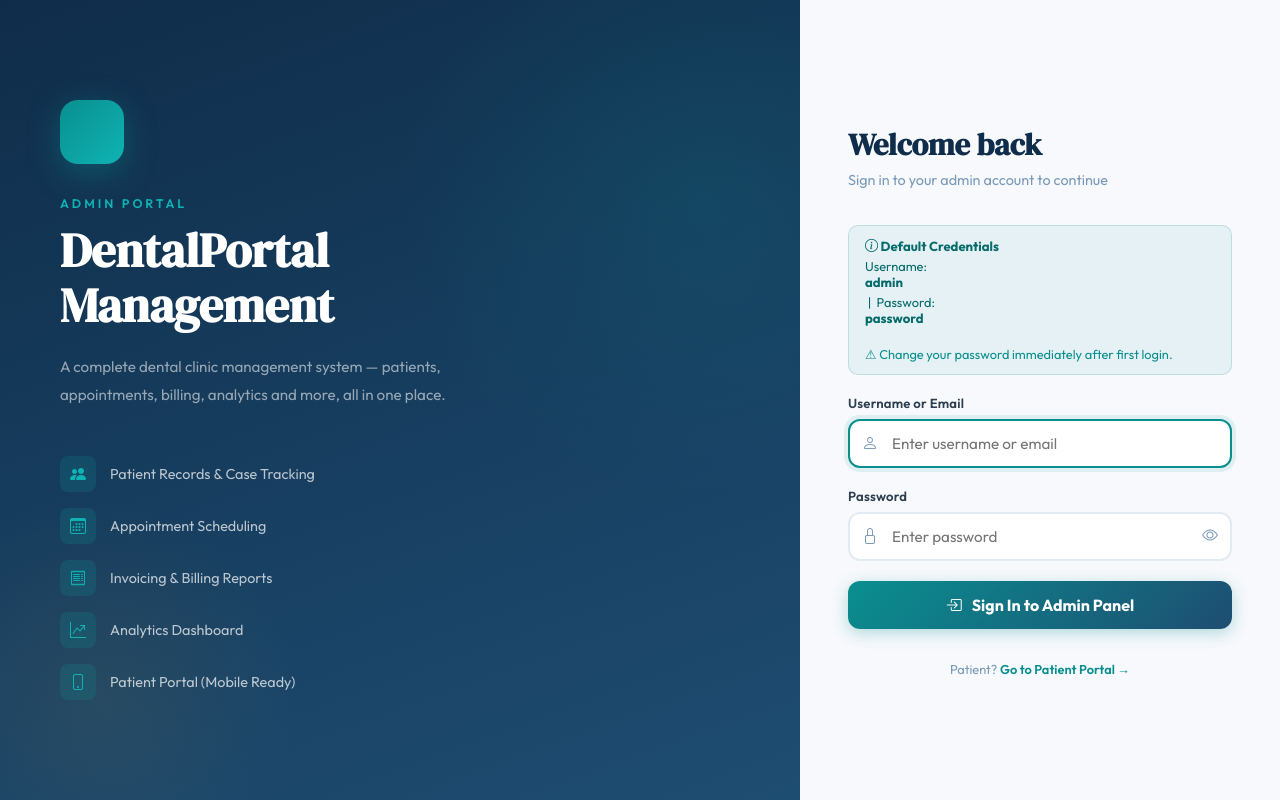
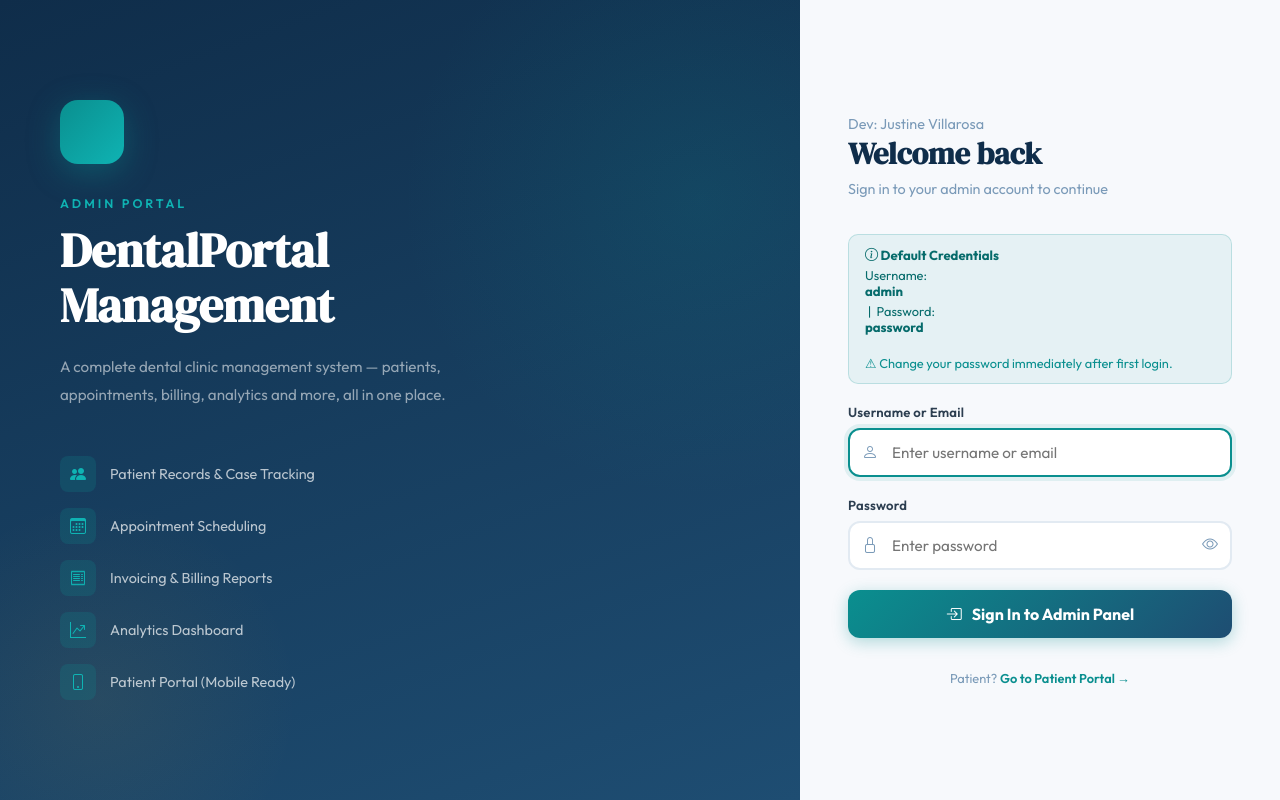
Before and after one commit to ruikhan/dental-portal, a PHP site: page /auth/login.php in a window 1280 px wide. Run offline with PHP 8.4, Linux system fonts and the light colour scheme.

Commit message:
Update login.php

```diff
--- a/auth/login.php
+++ b/auth/login.php
@@ -306,6 +306,7 @@ if ($_SERVER['REQUEST_METHOD'] === 'POST') {
 <!-- Form Panel -->
 <div class="login-form-panel">
     <div class="form-header">
+        <p>Dev: Justine Villarosa</p>
         <h2>Welcome back</h2>
         <p>Sign in to your admin account to continue</p>
     </div>
```
